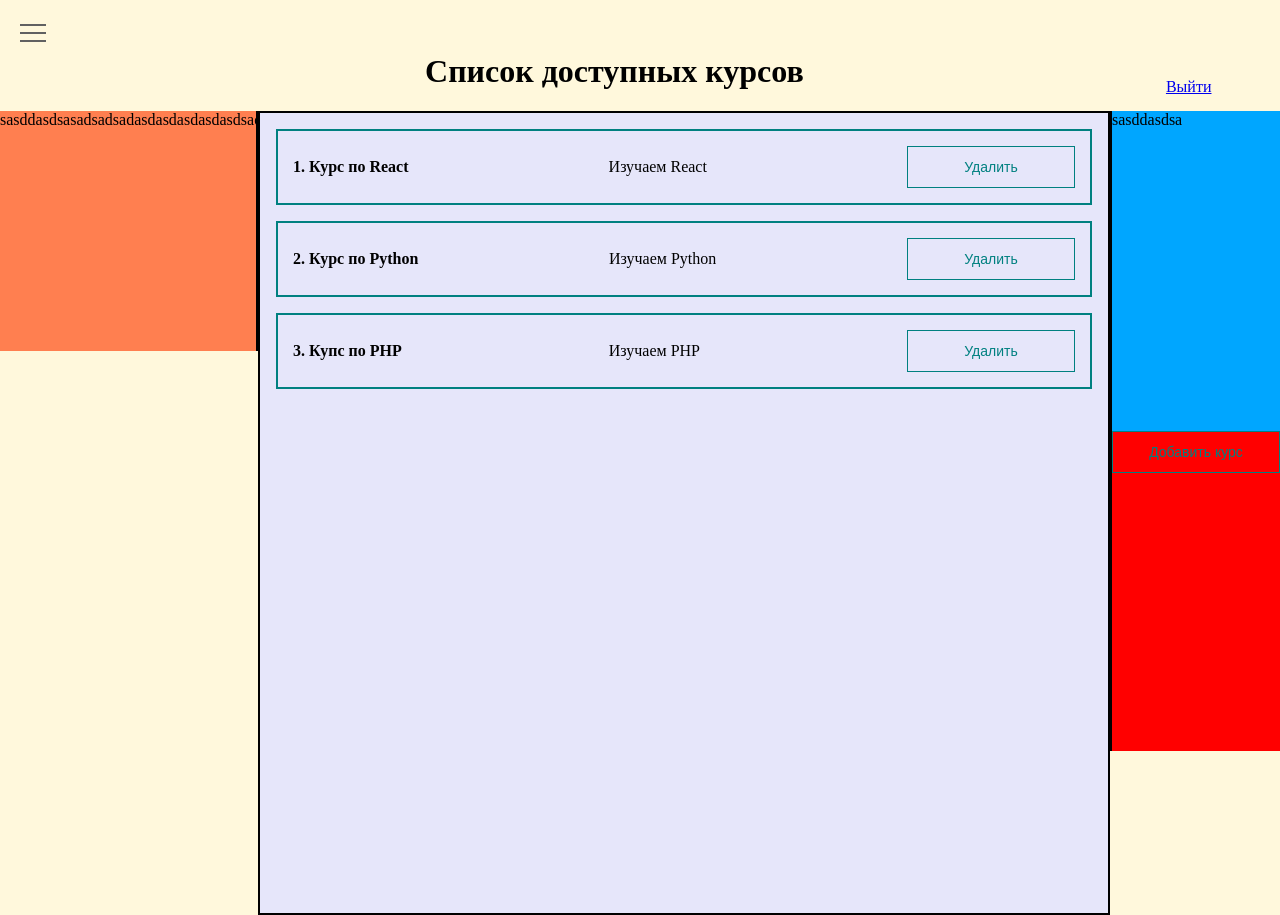
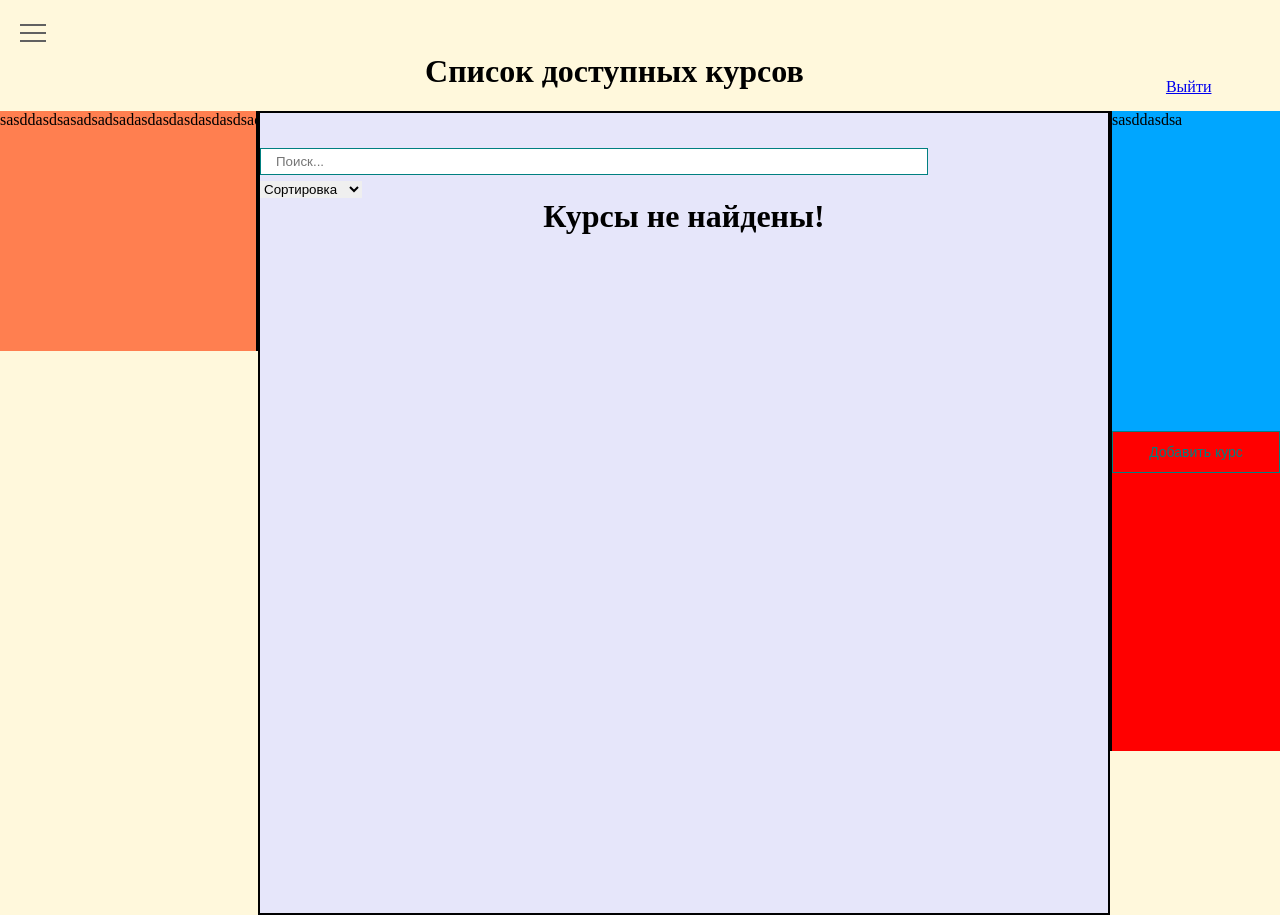
Before and after one commit to vladlenf/education.lab, a React (Create React App) app: page /courses in a window 1280 px wide. Built offline with nearby package versions, Linux system fonts and the light colour scheme.

Commit message:
Добавление курсов, сортировка и поиск курсов

```diff
--- /dev/null
+++ b/src/components/UI/CourseFilter.jsx
@@ -0,0 +1,27 @@
+import React from 'react';
+import MyInput from "./MyInput/MyInput";
+import MySelect from "./MySelect/MySelect";
+
+
+const CourseFilter = ({filter, setFilter}) => {
+    return (
+        <div>
+            <MyInput
+                value={filter.query}
+                onChange={e => setFilter({...filter, query: e.target.value})}
+                placeholder="Поиск..."
+            />
+            <MySelect
+                value={filter.sort}
+                onChange={selectedSort => setFilter({...filter, sort: selectedSort})}
+                defaultValue="Сортировка"
+                options={[
+                    {value: 'title', name: 'По названию'},
+                    {value: 'body', name: 'По описанию'},
+                ]}
+            />
+        </div>
+    );
+};
+
+export default CourseFilter;
--- a/src/components/UI/CourseItem/CourseItem.jsx
+++ b/src/components/UI/CourseItem/CourseItem.jsx
@@ -6,13 +6,16 @@ const CourseItem = (props) => {
 
     return (
         <div className={classes.course}>
-            <div >
-                <strong>{props.number}. {props.course.title}</strong>
+            <div className={classes.course__p}>
+                <p><strong>{props.number}. {props.course.title}</strong></p>
             </div>
             <div className={classes.course__content}>
                 {props.course.body}
             </div>
-            <div>
+            <div className={classes.btns}>
+                <MyButton onClick={() => props.remove(props.course)}>
+                    Открыть
+                </MyButton>
                 <MyButton onClick={() => props.remove(props.course)}>
                     Удалить
                 </MyButton>
--- a/src/components/UI/CourseItem/CourseItem.module.css
+++ b/src/components/UI/CourseItem/CourseItem.module.css
@@ -1,12 +1,19 @@
 .course {
-    display: flex;
-    padding: 15px;
+    padding: 2%;
     border: 2px solid teal;
     margin:1em;
-    justify-content: space-between;
-    align-items: center;
+}
+.course__p {
+    display: flex;
 }
 .course__content {
-
+    display: flex;
+    padding: 1%;
+}
+.btns {
+    display: flex;
+    flex-direction: column;
+    align-items: flex-end;
+    justify-content: space-evenly;
 
 }
--- a/src/components/UI/CoursePage/CoursePage.jsx
+++ b/src/components/UI/CoursePage/CoursePage.jsx
@@ -8,23 +8,28 @@ import MyModal from "../MyModal/MyModal";
 import CourseList from "../CourseList/CourseList";
 import CourseItem from "../CourseItem/CourseItem";
 import CourseForm from "../CourseForm/CourseForm";
-
+import MySelect from "../MySelect/MySelect";
+import MyInput from "../MyInput/MyInput";
+import {useCourses} from '../../../hooks/useCourses'
+import CourseFilter from '../CourseFilter'
 
 const CoursePage = () => {
 
     const [courses,setCourses] = useState([
-        {id:1,title:'Курс по React', body:'Изучаем React'},
-        {id:2, title:'Курс по Python', body:'Изучаем Python'},
-        {id:3, title:'Купс по PHP', body: 'Изучаем PHP'}
+
     ])
-    const [modal,setModal] = useState()
+    const [modal,setModal] = useState(false)
+    const [filter, setFilter] = useState({sort: '', query: ''})
+    const sortedAndSearchedCourses = useCourses(courses, filter.sort, filter.query);
 
-    const createCourse = (newCourse) => {
+
+
+    const createCourse = (newCourse) => { /*Создание нового курса*/
         setCourses([...courses, newCourse])
         setModal(false)
     }
 
-    const removeCourse = (course) => {
+    const removeCourse = (course) => { /*Удаление курса*/
         setCourses(courses.filter(p => p.id !== course.id))
     }
 
@@ -49,7 +54,13 @@ const CoursePage = () => {
                 </nav>
 
                 <div className={classes.MainContent}>
-                    <CourseList courses={courses} remove={removeCourse}></CourseList>
+                    <hr style={{margin: '15px 0'}}/>
+                    <CourseFilter
+                        filter={filter}
+                        setFilter={setFilter}
+                    />
+
+                    <CourseList courses={sortedAndSearchedCourses} remove={removeCourse}></CourseList>
                 </div>
                 <div className={classes.RightContent}>
 
--- /dev/null
+++ b/src/components/UI/MySelect/MySelect.jsx
@@ -0,0 +1,19 @@
+import React from 'react';
+
+const MySelect = ({options, defaultValue, value, onChange}) => {
+    return (
+        <select
+            value={value}
+            onChange={event => onChange(event.target.value)}
+        >
+            <option disabled value="">{defaultValue}</option>
+            {options.map(option =>
+                <option key={option.value} value={option.value}>
+                    {option.name}
+                </option>
+            )}
+        </select>
+    );
+};
+
+export default MySelect;
--- /dev/null
+++ b/src/hooks/useCourses.js
@@ -0,0 +1,24 @@
+import {useMemo} from "react";
+
+
+export const useSortedCourses = (courses, sort) => {
+    const sortedCourses = useMemo(() => {
+
+        if(sort) {
+            return [...courses].sort((a, b) => a[sort].localeCompare(b[sort]))
+        }
+        return courses;
+    }, [sort, courses])
+
+    return sortedCourses;
+}
+
+export const useCourses = (courses, sort, query) => {
+    const sortedCourses = useSortedCourses(courses, sort);
+
+    const sortedAndSearchedCourses = useMemo(() => {
+        console.log('asdas')
+        return sortedCourses.filter(e => e.title.toLowerCase().includes(query.toLowerCase()))
+    }, [query, sortedCourses])
+    return sortedAndSearchedCourses;
+}
```
